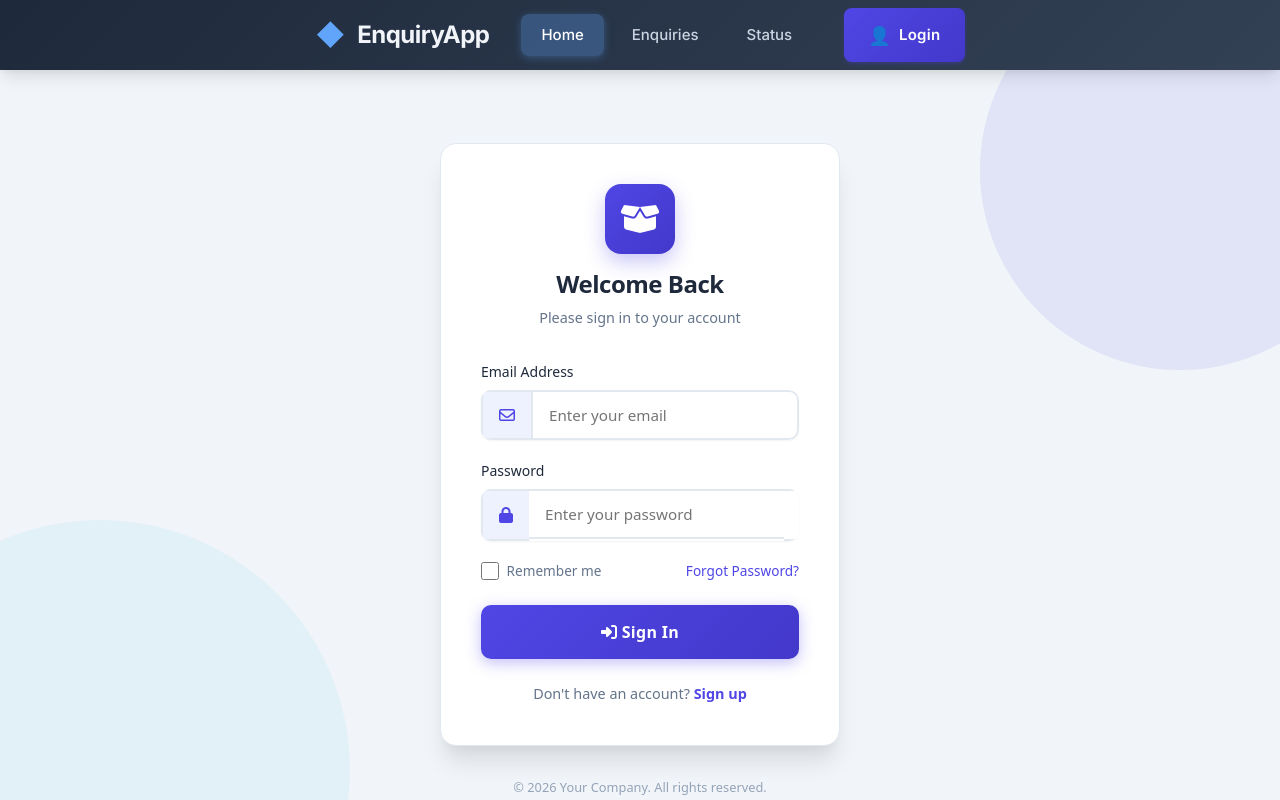
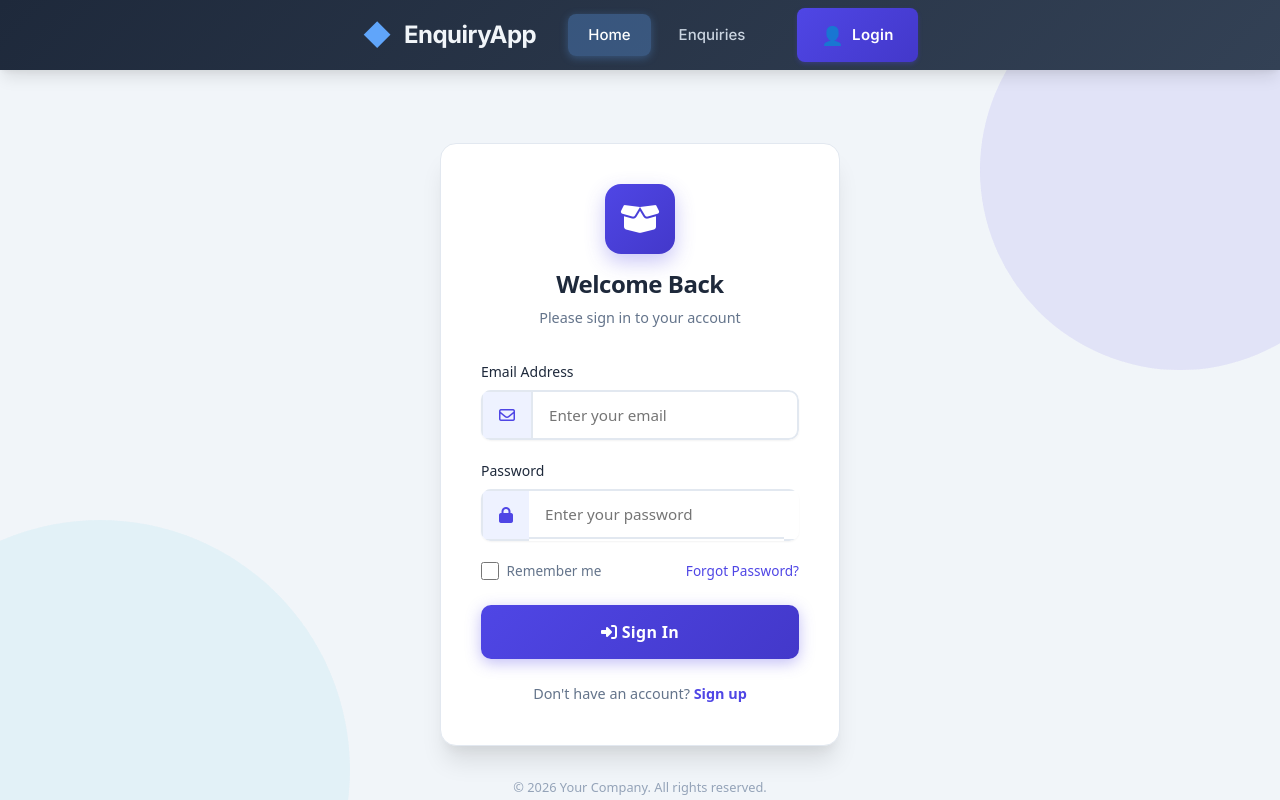
Before and after one commit to siddharthpotpose/enquriy-app, an Angular app: page /login in a window 1280 px wide. Shown: the top 800 px of the page. Built offline with nearby package versions, Linux system fonts and the light colour scheme.

Commit message:
new changes

```diff
--- a/src/app/components/header/header.html
+++ b/src/app/components/header/header.html
@@ -36,10 +36,10 @@
             (click)="setRoute('submitenquiry')">Enquiries</a>
         </li>
 
-        <li class="nav-item">
+        <!-- <li class="nav-item">
           <a routerLink="home" class="nav-link" [class.active]="currentRoute === 'status'"
             (click)="setRoute('status')">Status</a>
-        </li>
+        </li> -->
       </ul>
     </nav>
 
--- a/src/app/pages/dashboard/dashboard.ts
+++ b/src/app/pages/dashboard/dashboard.ts
@@ -17,7 +17,7 @@
     this.http.get('https://api.freeprojectapi.com/api/UserApp/GetAllUsers').subscribe(({
       next:(res:any)=>{
         console.log(res.data);
-        this.alertService.success(res.message)
+        this.alertService.success(res.message || 'Successfully')
 
 
       }
```
